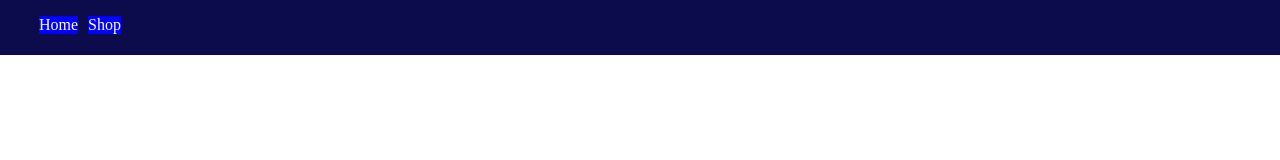
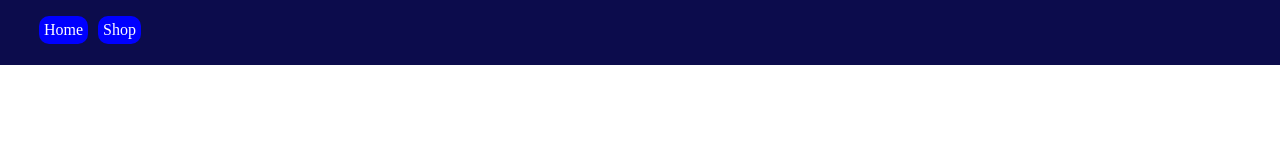
Before and after one commit to jakojb/jakob.github.io, a plain HTML site: page index.html in a window 1280 px wide. Shown: the top 160 px of the page. Drawn offline with Linux system fonts and the light colour scheme.

Commit message:
Initial commit

```diff
--- a/styles.css
+++ b/styles.css
@@ -22,8 +22,9 @@ ul{
 
 }
 
-li{
+li{ padding:5px;
     margin:5px;
     background-color: blue;
     color:white;
+    border-radius:10px;
 }
```
